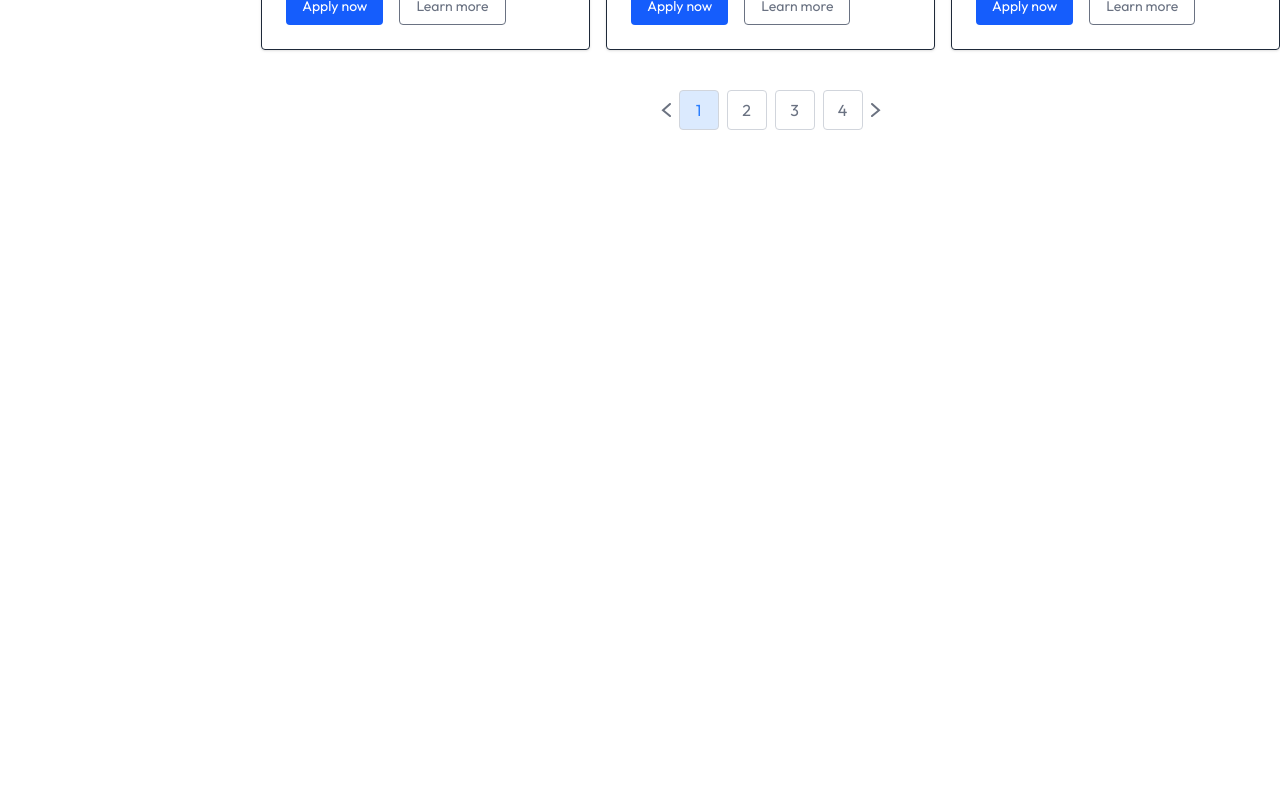
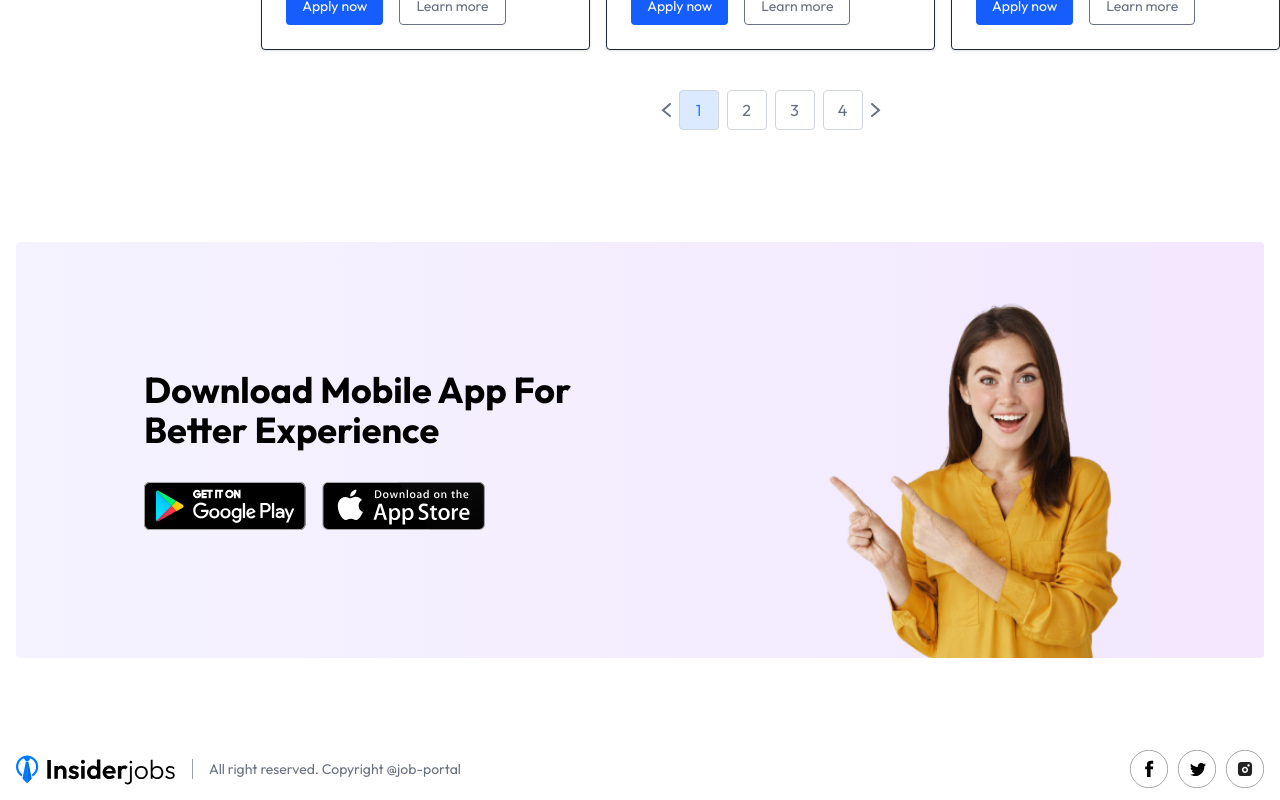
Before and after one commit to Biswaranjan287/job-portal, a React (Vite) app in the folder client/: page / in a window 1280 px wide. Shown: the part 1268-2068 px from the top of the page. Before the commit the page ends 1430 px from the top, so only its background shows below. Built offline with nearby package versions, Linux system fonts and the light colour scheme; no server answers.

Commit message:
feat(client): add AppDownload and Footer components to Home page

```diff
--- /dev/null
+++ b/client/src/components/AppDownload.jsx
@@ -0,0 +1,25 @@
+import React from 'react'
+import { assets } from '../assets/assets'
+
+const AppDownload = () => {
+    return (
+        <div className='container px-4 2xl:px-20 mx-auto my-20'>
+            <div className='relative bg-gradient-to-r from-violet-50 to-purple-100 p-12 sm:p-24 lg:p-32 rounded'>
+                <div>
+                    <h1 className='text-2xl sm:text-4xl font-bold mb-8 max-w-md'>Download Mobile App For Better Experience</h1>
+                    <div className='flex gap-4'>
+                        <a href="#" className='inline-block'>
+                            <img className='h-12' src={assets.play_store} alt="" />
+                        </a>
+                        <a href="#" className='inline-block'>
+                            <img className='h-12' src={assets.app_store} alt="" />
+                        </a>
+                    </div>
+                </div>
+                <img className='absolute w-80 right-0 bottom-0 mr-32 max-lg:hidden' src={assets.app_main_img} alt="" />
+            </div>
+        </div>
+    )
+}
+
+export default AppDownload
--- /dev/null
+++ b/client/src/components/Footer.jsx
@@ -0,0 +1,18 @@
+import React from 'react'
+import { assets } from '../assets/assets'
+
+const Footer = () => {
+    return (
+        <div className='container px-4 2xl:px-20 mx-auto flex items-center justify-between gap-4 py-3 mt-20'>
+            <img width={160} src={assets.logo} alt="" />
+            <p className='flex-1 border-l border-gray-400 pl-4 text-sm text-gray-500 max-sm:hidden'>All right reserved. Copyright @job-portal</p>
+            <div className='flex gap-2.5'>
+                <img width={38} src={assets.facebook_icon} alt="" />
+                <img width={38} src={assets.twitter_icon} alt="" />
+                <img width={38} src={assets.instagram_icon} alt="" />
+            </div>
+        </div>
+    )
+}
+
+export default Footer
--- a/client/src/pages/Home.jsx
+++ b/client/src/pages/Home.jsx
@@ -2,6 +2,8 @@
 import Navbar from '../components/Navbar'
 import Hero from '../components/Hero'
 import JobListing from '../components/JobListing'
+import AppDownload from '../components/AppDownload'
+import Footer from '../components/Footer'
 
 const Home = () => {
     return (
@@ -9,6 +11,8 @@
             <Navbar />
             <Hero />
             <JobListing />
+            <AppDownload />
+            <Footer />
         </div>
     )
 }
```
